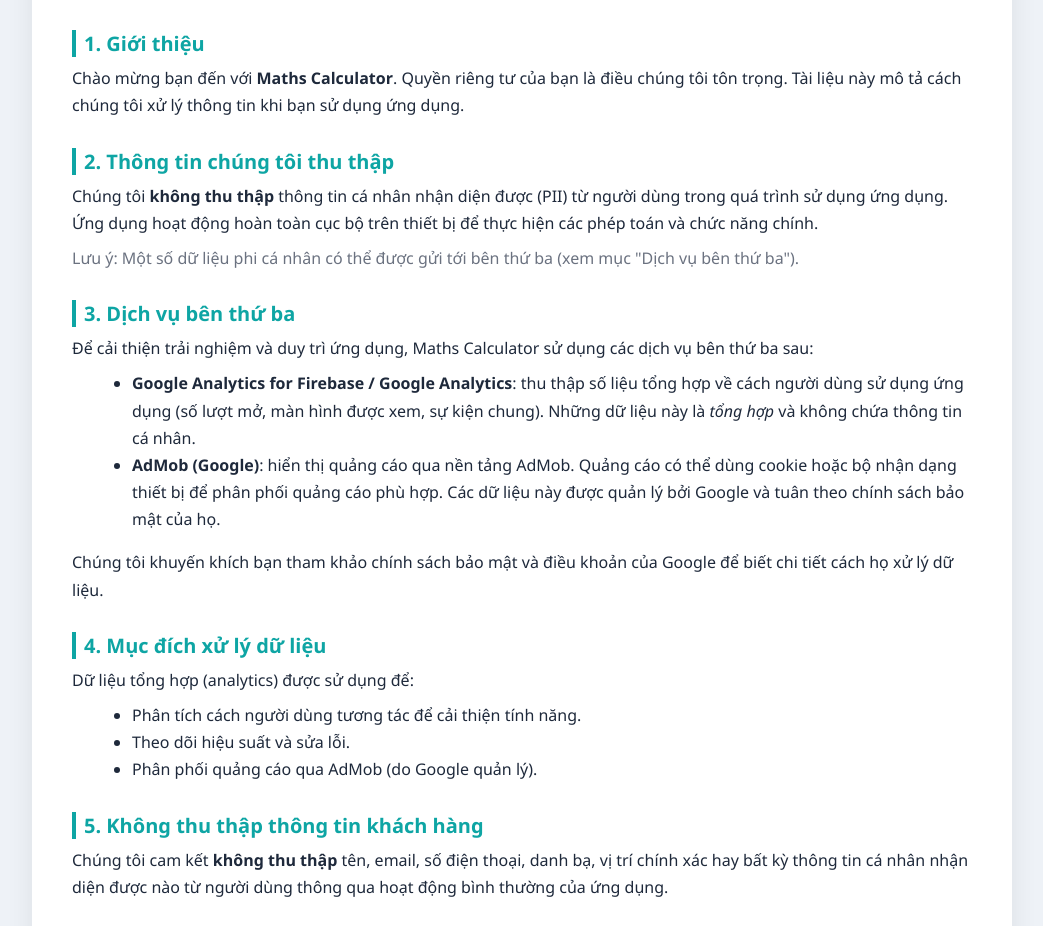
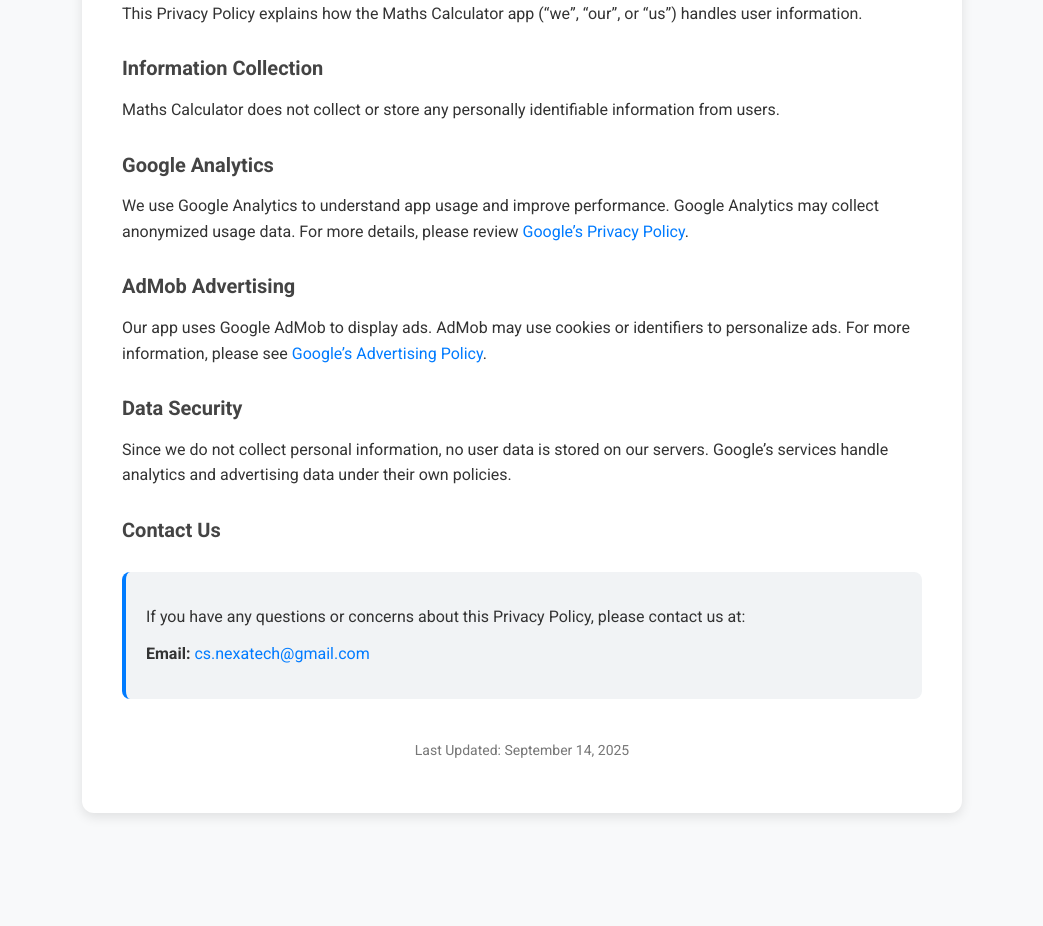
Before and after one commit to nexa-tech-solution/all-in-one-calculator-privacy, a plain HTML site: page index.html in a window 1280 px wide. Shown: the part 151-1077 px from the top of the page, without its empty margins (118-1161 px from the left). After the commit the page ends 1004 px from the top, so only its background shows below. Drawn offline with Linux system fonts and the light colour scheme.

Commit message:
feat/en-ver

```diff
--- a/index.html
+++ b/index.html
@@ -1,139 +1,88 @@
-<!doctype html>
-<html lang="vi">
+<!DOCTYPE html>
+<html lang="en">
 <head>
-  <meta charset="utf-8" />
-  <meta name="viewport" content="width=device-width, initial-scale=1" />
-  <title>Chính sách bảo mật - Maths Calculator</title>
+  <meta charset="UTF-8" />
+  <meta name="viewport" content="width=device-width, initial-scale=1.0" />
+  <title>Privacy Policy - Maths Calculator</title>
+  <link href="https://fonts.googleapis.com/css2?family=Roboto:wght@400;700&display=swap" rel="stylesheet">
   <style>
-    :root{
-      --bg:#eef2f7;
-      --card:#fff;
-      --muted:#6b7280;
-      --accent:#0ea5a4;
-      --heading:#0f172a;
-      --text:#1e293b;
+    body {
+      font-family: 'Roboto', sans-serif;
+      margin: 0;
+      padding: 0;
+      background: #f8f9fa;
+      color: #333;
     }
-    body{
-      font-family: 'Segoe UI', Roboto, Inter, Arial, sans-serif;
-      background:var(--bg);
-      color:var(--text);
-      margin:0;
-      padding:32px;
+    .container {
+      max-width: 800px;
+      margin: 40px auto;
+      background: #fff;
+      padding: 40px;
+      border-radius: 12px;
+      box-shadow: 0 4px 12px rgba(0,0,0,0.1);
     }
-    .container{
-      max-width:900px;
-      margin:0 auto;
-      background:var(--card);
-      padding:40px;
-      border-radius:16px;
-      box-shadow:0 8px 28px rgba(13,20,30,0.08);
+    h1 {
+      font-size: 28px;
+      text-align: center;
+      margin-bottom: 20px;
+      color: #222;
     }
-    h1{
-      margin:0 0 16px;
-      font-size:28px;
-      color:var(--heading);
-      text-align:center;
+    h2 {
+      font-size: 20px;
+      margin-top: 30px;
+      color: #444;
     }
-    h2{
-      font-size:20px;
-      margin-bottom:8px;
-      color:var(--accent);
-      border-left:4px solid var(--accent);
-      padding-left:8px;
+    p {
+      line-height: 1.6;
+      margin: 12px 0;
     }
-    p{
-      line-height:1.7;
-      margin:8px 0;
+    a {
+      color: #007BFF;
+      text-decoration: none;
     }
-    .muted{color:var(--muted)}
-    ul{
-      margin:8px 0 16px 20px;
-      line-height:1.7;
+    a:hover {
+      text-decoration: underline;
     }
-    code{
-      background:#f1f5f9;
-      padding:2px 6px;
-      border-radius:6px;
-      font-family:monospace;
+    .contact {
+      margin-top: 30px;
+      padding: 20px;
+      background: #f1f3f5;
+      border-left: 4px solid #007BFF;
+      border-radius: 8px;
     }
-    .section{margin-top:28px}
-    .footer{
-      margin-top:32px;
-      font-size:13px;
-      color:var(--muted);
-      text-align:center;
+    .footer {
+      margin-top: 40px;
+      font-size: 14px;
+      color: #777;
+      text-align: center;
     }
-    a{color:var(--accent);text-decoration:none}
-    a:hover{text-decoration:underline}
   </style>
 </head>
 <body>
   <div class="container">
-    <h1>Chính sách bảo mật</h1>
-    <p class="muted" style="text-align:center">Ứng dụng: <strong>Maths Calculator</strong></p>
+    <h1>Privacy Policy</h1>
+    <p>This Privacy Policy explains how the Maths Calculator app (“we”, “our”, or “us”) handles user information.</p>
 
-    <div class="section">
-      <h2>1. Giới thiệu</h2>
-      <p>Chào mừng bạn đến với <strong>Maths Calculator</strong>. Quyền riêng tư của bạn là điều chúng tôi tôn trọng. Tài liệu này mô tả cách chúng tôi xử lý thông tin khi bạn sử dụng ứng dụng.</p>
-    </div>
+    <h2>Information Collection</h2>
+    <p>Maths Calculator does not collect or store any personally identifiable information from users.</p>
 
-    <div class="section">
-      <h2>2. Thông tin chúng tôi thu thập</h2>
-      <p>Chúng tôi <strong>không thu thập</strong> thông tin cá nhân nhận diện được (PII) từ người dùng trong quá trình sử dụng ứng dụng. Ứng dụng hoạt động hoàn toàn cục bộ trên thiết bị để thực hiện các phép toán và chức năng chính.</p>
-      <p class="muted">Lưu ý: Một số dữ liệu phi cá nhân có thể được gửi tới bên thứ ba (xem mục &quot;Dịch vụ bên thứ ba&quot;).</p>
-    </div>
+    <h2>Google Analytics</h2>
+    <p>We use Google Analytics to understand app usage and improve performance. Google Analytics may collect anonymized usage data. For more details, please review <a href="https://policies.google.com/privacy" target="_blank">Google’s Privacy Policy</a>.</p>
 
-    <div class="section">
-      <h2>3. Dịch vụ bên thứ ba</h2>
-      <p>Để cải thiện trải nghiệm và duy trì ứng dụng, Maths Calculator sử dụng các dịch vụ bên thứ ba sau:</p>
-      <ul>
-        <li><strong>Google Analytics for Firebase / Google Analytics</strong>: thu thập số liệu tổng hợp về cách người dùng sử dụng ứng dụng (số lượt mở, màn hình được xem, sự kiện chung). Những dữ liệu này là <em>tổng hợp</em> và không chứa thông tin cá nhân.</li>
-        <li><strong>AdMob (Google)</strong>: hiển thị quảng cáo qua nền tảng AdMob. Quảng cáo có thể dùng cookie hoặc bộ nhận dạng thiết bị để phân phối quảng cáo phù hợp. Các dữ liệu này được quản lý bởi Google và tuân theo chính sách bảo mật của họ.</li>
-      </ul>
-      <p>Chúng tôi khuyến khích bạn tham khảo chính sách bảo mật và điều khoản của Google để biết chi tiết cách họ xử lý dữ liệu.</p>
-    </div>
+    <h2>AdMob Advertising</h2>
+    <p>Our app uses Google AdMob to display ads. AdMob may use cookies or identifiers to personalize ads. For more information, please see <a href="https://policies.google.com/technologies/ads" target="_blank">Google’s Advertising Policy</a>.</p>
 
-    <div class="section">
-      <h2>4. Mục đích xử lý dữ liệu</h2>
-      <p>Dữ liệu tổng hợp (analytics) được sử dụng để:</p>
-      <ul>
-        <li>Phân tích cách người dùng tương tác để cải thiện tính năng.</li>
-        <li>Theo dõi hiệu suất và sửa lỗi.</li>
-        <li>Phân phối quảng cáo qua AdMob (do Google quản lý).</li>
-      </ul>
-    </div>
+    <h2>Data Security</h2>
+    <p>Since we do not collect personal information, no user data is stored on our servers. Google’s services handle analytics and advertising data under their own policies.</p>
 
-    <div class="section">
-      <h2>5. Không thu thập thông tin khách hàng</h2>
-      <p>Chúng tôi cam kết <strong>không thu thập</strong> tên, email, số điện thoại, danh bạ, vị trí chính xác hay bất kỳ thông tin cá nhân nhận diện được nào từ người dùng thông qua hoạt động bình thường của ứng dụng.</p>
-    </div>
-
-    <div class="section">
-      <h2>6. Quyền và lựa chọn của bạn</h2>
-      <ul>
-        <li>Không cho phép theo dõi analytics: bạn có thể tắt tính năng thu thập dữ liệu phân tích trong cài đặt thiết bị.</li>
-        <li>Quản lý quảng cáo: dùng cài đặt quảng cáo của Google để giới hạn quảng cáo theo sở thích hoặc đặt lại mã quảng cáo trên thiết bị.</li>
-      </ul>
-    </div>
-
-    <div class="section">
-      <h2>7. Bảo mật</h2>
-      <p>Chúng tôi áp dụng các biện pháp bảo mật kỹ thuật và tổ chức hợp lý để bảo vệ dữ liệu. Tuy nhiên, không có phương thức truyền dữ liệu nào an toàn tuyệt đối; vì vậy chúng tôi không thể cam kết bảo mật 100%.</p>
-    </div>
-
-    <div class="section">
-      <h2>8. Thay đổi chính sách</h2>
-      <p>Chúng tôi có thể cập nhật chính sách này theo thời gian. Mọi thay đổi sẽ được đăng lên trang này và có hiệu lực ngay khi công bố.</p>
-    </div>
-
-    <div class="section">
-      <h2>9. Liên hệ</h2>
-      <p>Nếu bạn có câu hỏi hoặc yêu cầu liên quan đến quyền riêng tư, vui lòng liên hệ:</p>
-      <p><strong>Email hỗ trợ:</strong> <a href="mailto:cs.nexatech@gmail.com">cs.nexatech@gmail.com</a></p>
+    <h2>Contact Us</h2>
+    <div class="contact">
+      <p>If you have any questions or concerns about this Privacy Policy, please contact us at:</p>
+      <p><strong>Email:</strong> <a href="mailto:cs.nexatech@gmail.com">cs.nexatech@gmail.com</a></p>
     </div>
 
     <div class="footer">
-      <p>Ngày hiệu lực: <strong>14/09/2025</strong></p>
+      <p>Last Updated: September 14, 2025</p>
     </div>
   </div>
 </body>
```
